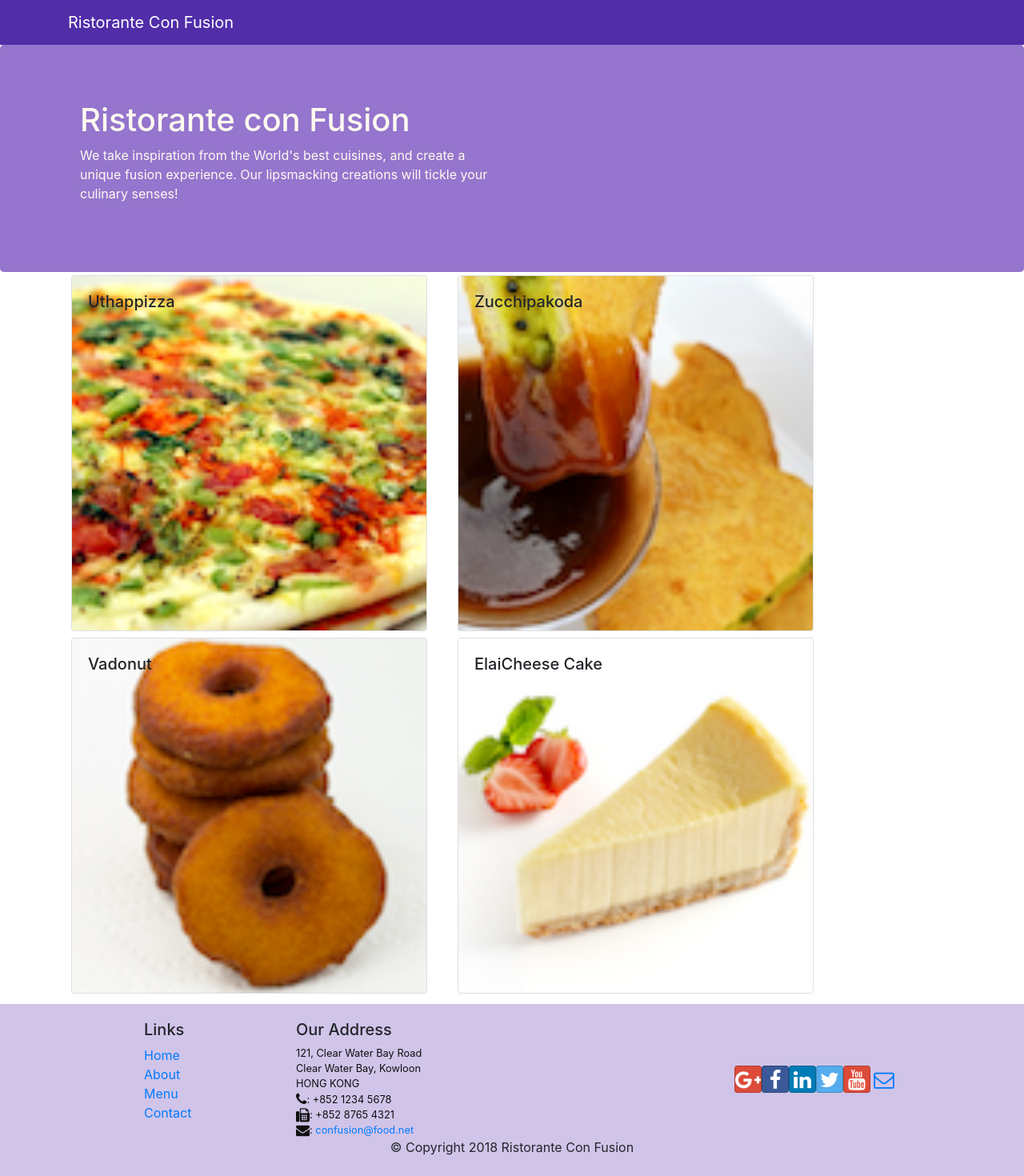
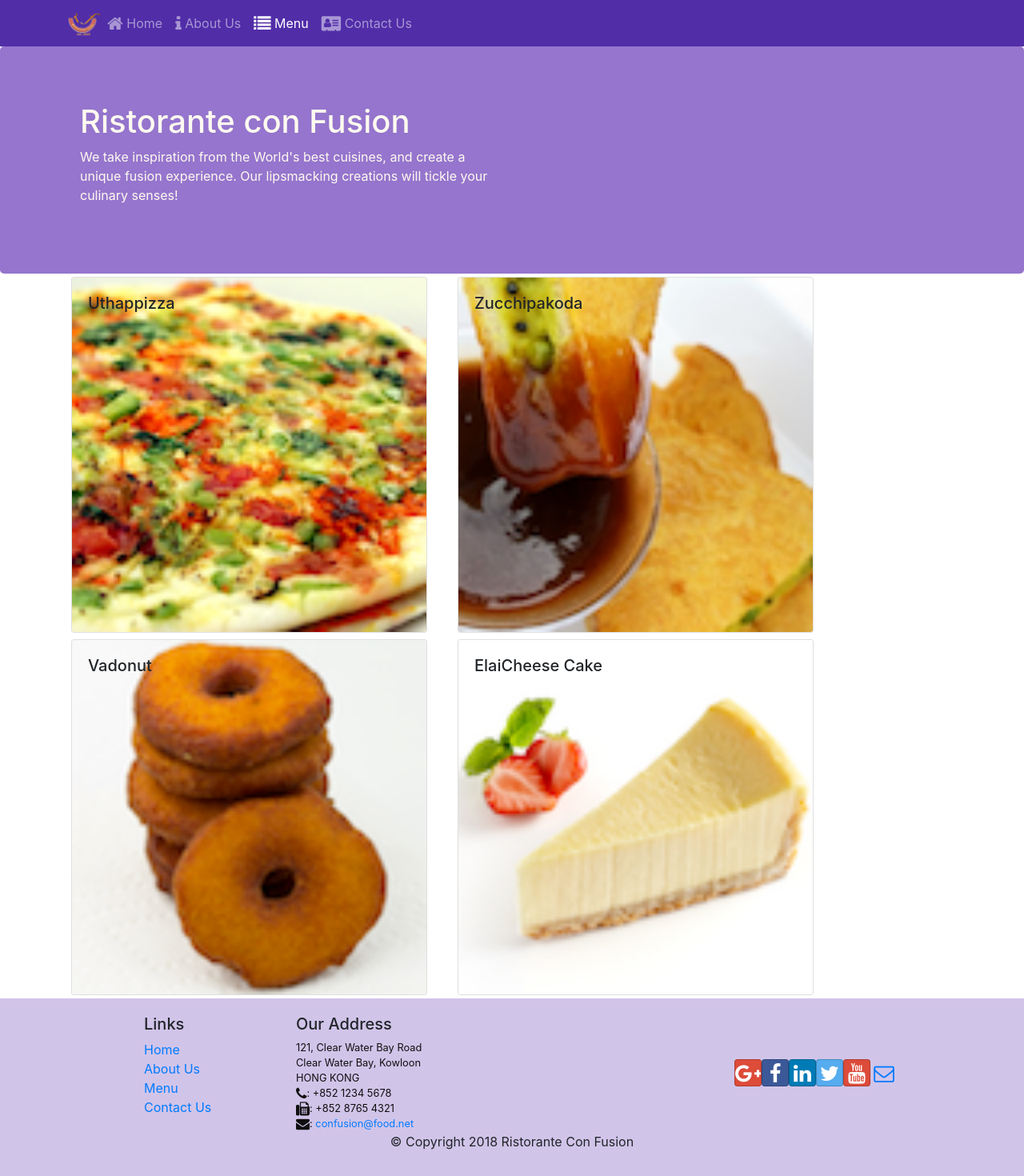
Before and after one commit to ratandheeraj/react-coursera, a React (Create React App) app: page /menu in a window 1280 px wide. Shown: the top 1470 px of the page at 80% size. Built offline with nearby package versions, Linux system fonts and the light colour scheme.

Commit message:
added react-router-dom

```diff
--- a/package.json
+++ b/package.json
@@ -12,6 +12,7 @@
     "react": "^16.13.1",
     "react-dom": "^16.13.1",
     "react-popper": "^0.9.5",
+    "react-router-dom": "^4.2.2",
     "react-scripts": "3.4.1",
     "reactstrap": "^5.0.0"
   },
--- a/src/App.js
+++ b/src/App.js
@@ -1,13 +1,16 @@
 import React, { Component } from "react";
 import "./App.css";
 import Main from "./components/MainComponent";
+import { BrowserRouter } from "react-router-dom";
 
 class App extends Component {
   render() {
     return (
-      <div>
-        <Main />
-      </div>
+      <BrowserRouter>
+        <div>
+          <Main />
+        </div>
+      </BrowserRouter>
     );
   }
 }
--- a/src/components/FooterComponent.js
+++ b/src/components/FooterComponent.js
@@ -1,4 +1,5 @@
 import React from "react";
+import { Link } from "react-router-dom";
 
 function Footer(props) {
   return (
@@ -9,16 +10,16 @@
             <h5>Links</h5>
             <ul className="list-unstyled">
               <li>
-                <a href="#">Home</a>
+                <Link to="/home">Home</Link>
               </li>
               <li>
-                <a href="#">About</a>
+                <Link to="/aboutus">About Us</Link>
               </li>
               <li>
-                <a href="#">Menu</a>
+                <Link to="/menu">Menu</Link>
               </li>
               <li>
-                <a href="contactus.html">Contact</a>
+                <Link to="/contactus">Contact Us</Link>
               </li>
             </ul>
           </div>
--- a/src/components/HeaderComponent.js
+++ b/src/components/HeaderComponent.js
@@ -1,13 +1,71 @@
 import React, { Component } from "react";
-import { Navbar, NavbarBrand, Jumbotron } from "reactstrap";
+import {
+  Nav,
+  Navbar,
+  NavbarBrand,
+  NavbarToggler,
+  Collapse,
+  NavItem,
+  Jumbotron,
+} from "reactstrap";
+
+import { NavLink } from "react-router-dom";
 
 class Header extends Component {
+  constructor(props) {
+    super(props);
+
+    this.toggleNav = this.toggleNav.bind(this);
+    this.state = {
+      isNavOpen: false,
+    };
+  }
+
+  toggleNav() {
+    this.setState({
+      isNavOpen: !this.state.isNavOpen,
+    });
+  }
+
   render() {
     return (
-      <React.Fragment>
-        <Navbar dark>
+      <div>
+        <Navbar dark expand="md">
           <div className="container">
-            <NavbarBrand href="/">Ristorante Con Fusion</NavbarBrand>
+            <NavbarToggler onClick={this.toggleNav} />
+            <NavbarBrand className="mr-auto" href="/">
+              <img
+                src="assets/images/logo.png"
+                height="30"
+                width="41"
+                alt="Ristorante Con Fusion"
+              />
+            </NavbarBrand>
+            <Collapse isOpen={this.state.isNavOpen} navbar>
+              <Nav navbar>
+                <NavItem>
+                  <NavLink className="nav-link" to="/home">
+                    <span className="fa fa-home fa-lg"></span> Home
+                  </NavLink>
+                </NavItem>
+                <NavItem>
+                  <NavLink className="nav-link" to="/aboutus">
+                    <span className="fa fa-info fa-lg"></span> About Us
+                  </NavLink>
+                </NavItem>
+                <NavItem>
+                  <NavLink className="nav-link" to="/menu">
+                    <span className="fa fa-list fa-lg"></span> Menu
+                  </NavLink>
+                </NavItem>
+                <NavItem>
+                  <NavLink className="nav-link" to="/contactus">
+                    <span className="fa fa-address-card fa-lg"></span> Contact
+                    Us
+                  </NavLink>
+                </NavItem>
+              </Nav>
+            </Collapse>
           </div>
         </Navbar>
         <Jumbotron>
@@ -24,9 +82,8 @@
             </div>
           </div>
         </Jumbotron>
-      </React.Fragment>
+      </div>
     );
   }
 }
-
 export default Header;
--- /dev/null
+++ b/src/components/HomeComponent.js
@@ -0,0 +1,11 @@
+import React from "react";
+
+function Home(props) {
+  return (
+    <div className="container">
+      <h4>Home</h4>
+    </div>
+  );
+}
+
+export default Home;
--- a/src/components/MainComponent.js
+++ b/src/components/MainComponent.js
@@ -1,40 +1,39 @@
 import React, { Component } from "react";
 import { Navbar, NavbarBrand } from "reactstrap";
+import Home from "./HomeComponent";
 import Menu from "./MenuComponent";
 import DishDetail from "./DishdetailComponent";
 import Header from "./HeaderComponent";
 import Footer from "./FooterComponent";
 import { DISHES } from "../shared/dishes";
+import { Switch, Route, Redirect } from "react-router-dom";
 
 class Main extends Component {
   constructor(props) {
     super(props);
     this.state = {
       dishes: DISHES,
-      selectedDish: null,
     };
   }
 
-  onDishSelect(dishId) {
-    this.setState({ selectedDish: dishId });
-  }
+  render() {
+    const HomePage = () => {
+      return <Home />;
+    };
 
-  render() {
     console.log("hello");
     return (
       <div>
         <Header />
-        <Menu
-          dishes={this.state.dishes}
-          onClick={(dishId) => this.onDishSelect(dishId)}
-        />
-        <DishDetail
-          dish={
-            this.state.dishes.filter(
-              (dish) => dish.id === this.state.selectedDish
-            )[0]
-          }
-        />
+        <Switch>
+          <Route path="/home" component={HomePage} />
+          <Route
+            exact
+            path="/menu"
+            component={() => <Menu dishes={this.state.dishes} />}
+          />
+          <Redirect to="/home" />
+        </Switch>
         <Footer />
       </div>
     );
```
Also changed, not shown: 1 other file (tests, documents, lock files or other folders).
